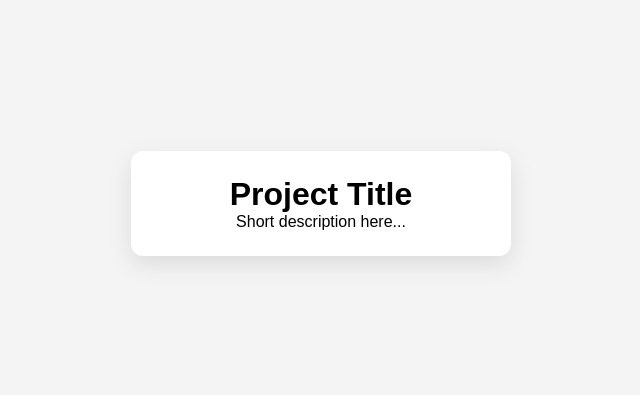
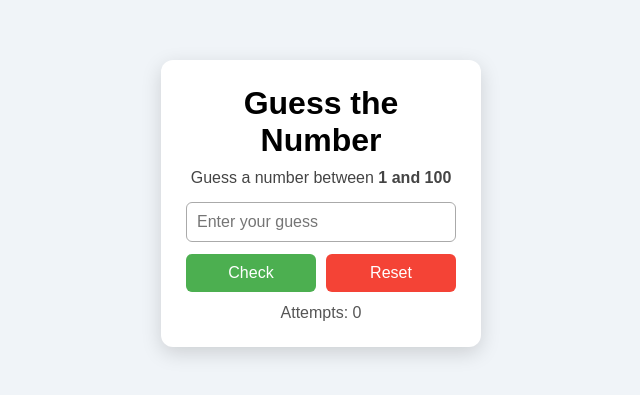
Before and after one commit to HisamSufian/js-mini-projects, a website: page 04_guess_the_number/index.html in a window 1280 px wide. Shown: the part 197-592 px from the top of the page, without its empty margins (319-959 px from the left). Drawn offline with Linux system fonts and the light colour scheme.

Commit message:
add ngame

```diff
--- a/04_guess_the_number/index.html
+++ b/04_guess_the_number/index.html
@@ -1,20 +1,43 @@
 <!DOCTYPE html>
 <html lang="en">
 <head>
-    <meta charset="UTF-8" />
-    <meta name="viewport" content="width=device-width, initial-scale=1.0" />
-    <title>Project</title>
-    <link rel="stylesheet" href="style.css" />
+    <meta charset="UTF-8">
+    <meta name="viewport" content="width=device-width, initial-scale=1.0">
+    <title>Guess the Number</title>
+
+    <!-- Link CSS -->
+    <link rel="stylesheet" href="style.css">
 </head>
 <body>
 
-    <div class="container">
-        <h1>Project Title</h1>
-        <p class="subtitle">Short description here...</p>
+    <div class="game-container">
+        <h1>Guess the Number</h1>
 
-        <div id="app"></div>
+        <p class="instruction">
+            Guess a number between <strong>1 and 100</strong>
+        </p>
+
+        <!-- User input -->
+        <input
+            type="number"
+            id="guessInput"
+            placeholder="Enter your guess"
+        >
+
+        <!-- Buttons -->
+        <div class="buttons">
+            <button id="checkBtn">Check</button>
+            <button id="resetBtn">Reset</button>
+        </div>
+
+        <!-- Result message -->
+        <p id="message"></p>
+
+        <!-- Attempt counter -->
+        <p id="attempts">Attempts: 0</p>
     </div>
 
+    <!-- Link JavaScript -->
     <script src="script.js"></script>
 </body>
 </html>
--- a/04_guess_the_number/script.js
+++ b/04_guess_the_number/script.js
@@ -1,3 +1,62 @@
+/**
+ * Guess the Number Game Logic
+ * ----------------------------
+ * - Generate a random number between 1 and 100
+ * - Take user input
+ * - Compare guess with secret number
+ * - Give feedback (Too high / Too low / Correct)
+ * - Track number of attempts
+ */
 
-// JS Template File
-console.log("Project Loaded Successfully!");
+// Generate random number (1–100)
+let secretNumber = Math.floor(Math.random() * 100) + 1;
+
+// Attempt counter
+let attemptCount = 0;
+
+// Select DOM elements
+const guessInput = document.getElementById("guessInput");
+const checkBtn = document.getElementById("checkBtn");
+const resetBtn = document.getElementById("resetBtn");
+const message = document.getElementById("message");
+const attemptsText = document.getElementById("attempts");
+
+// Check guess
+checkBtn.addEventListener("click", () => {
+    const userGuess = Number(guessInput.value);
+
+    // Validate input
+    if (!userGuess || userGuess < 1 || userGuess > 100) {
+        message.textContent = "❌ Please enter a number between 1 and 100.";
+        message.style.color = "red";
+        return;
+    }
+
+    attemptCount++;
+    attemptsText.textContent = `Attempts: ${attemptCount}`;
+
+    // Compare guess
+    if (userGuess === secretNumber) {
+        message.textContent = "🎉 Correct! You guessed the number!";
+        message.style.color = "green";
+    } else if (userGuess < secretNumber) {
+        message.textContent = "📉 Too low! Try again.";
+        message.style.color = "orange";
+    } else {
+        message.textContent = "📈 Too high! Try again.";
+        message.style.color = "orange";
+    }
+
+    // Clear input for next try
+    guessInput.value = "";
+});
+
+// Reset game
+resetBtn.addEventListener("click", () => {
+    secretNumber = Math.floor(Math.random() * 100) + 1;
+    attemptCount = 0;
+
+    message.textContent = "";
+    attemptsText.textContent = "Attempts: 0";
+    guessInput.value = "";
+});
--- a/04_guess_the_number/style.css
+++ b/04_guess_the_number/style.css
@@ -1,24 +1,90 @@
-
+/* Reset browser defaults */
 * {
     margin: 0;
     padding: 0;
     box-sizing: border-box;
+}
+
+/* Center everything */
+body {
+    height: 100vh;
+    display: flex;
+    justify-content: center;
+    align-items: center;
+    background: #f0f4f8;
     font-family: Arial, sans-serif;
 }
 
-body {
-    background: #f4f4f4;
-    display: flex;
-    justify-content: center;
-    align-items: center;
-    min-height: 100vh;
+/* Game card */
+.game-container {
+    background: white;
+    width: 320px;
+    padding: 25px;
+    border-radius: 12px;
+    text-align: center;
+    box-shadow: 0 6px 20px rgba(0,0,0,0.15);
 }
 
-.container {
-    background: white;
-    width: 380px;
-    padding: 25px 30px;
-    border-radius: 12px;
-    box-shadow: 0 8px 25px rgba(0,0,0,0.1);
-    text-align: center;
+/* Heading */
+.game-container h1 {
+    margin-bottom: 10px;
 }
+
+/* Instruction text */
+.instruction {
+    margin-bottom: 15px;
+    color: #444;
+}
+
+/* Input */
+input {
+    width: 100%;
+    padding: 10px;
+    margin-bottom: 12px;
+    border-radius: 6px;
+    border: 1px solid #aaa;
+    font-size: 16px;
+}
+
+/* Buttons container */
+.buttons {
+    display: flex;
+    justify-content: space-between;
+    gap: 10px;
+    margin-bottom: 12px;
+}
+
+/* Buttons */
+button {
+    flex: 1;
+    padding: 10px;
+    font-size: 16px;
+    border: none;
+    border-radius: 6px;
+    cursor: pointer;
+}
+
+#checkBtn {
+    background: #4caf50;
+    color: white;
+}
+
+#resetBtn {
+    background: #f44336;
+    color: white;
+}
+
+button:hover {
+    opacity: 0.9;
+}
+
+/* Message */
+#message {
+    margin: 10px 0;
+    font-weight: bold;
+}
+
+/* Attempts */
+#attempts {
+    color: #555;
+}
```
